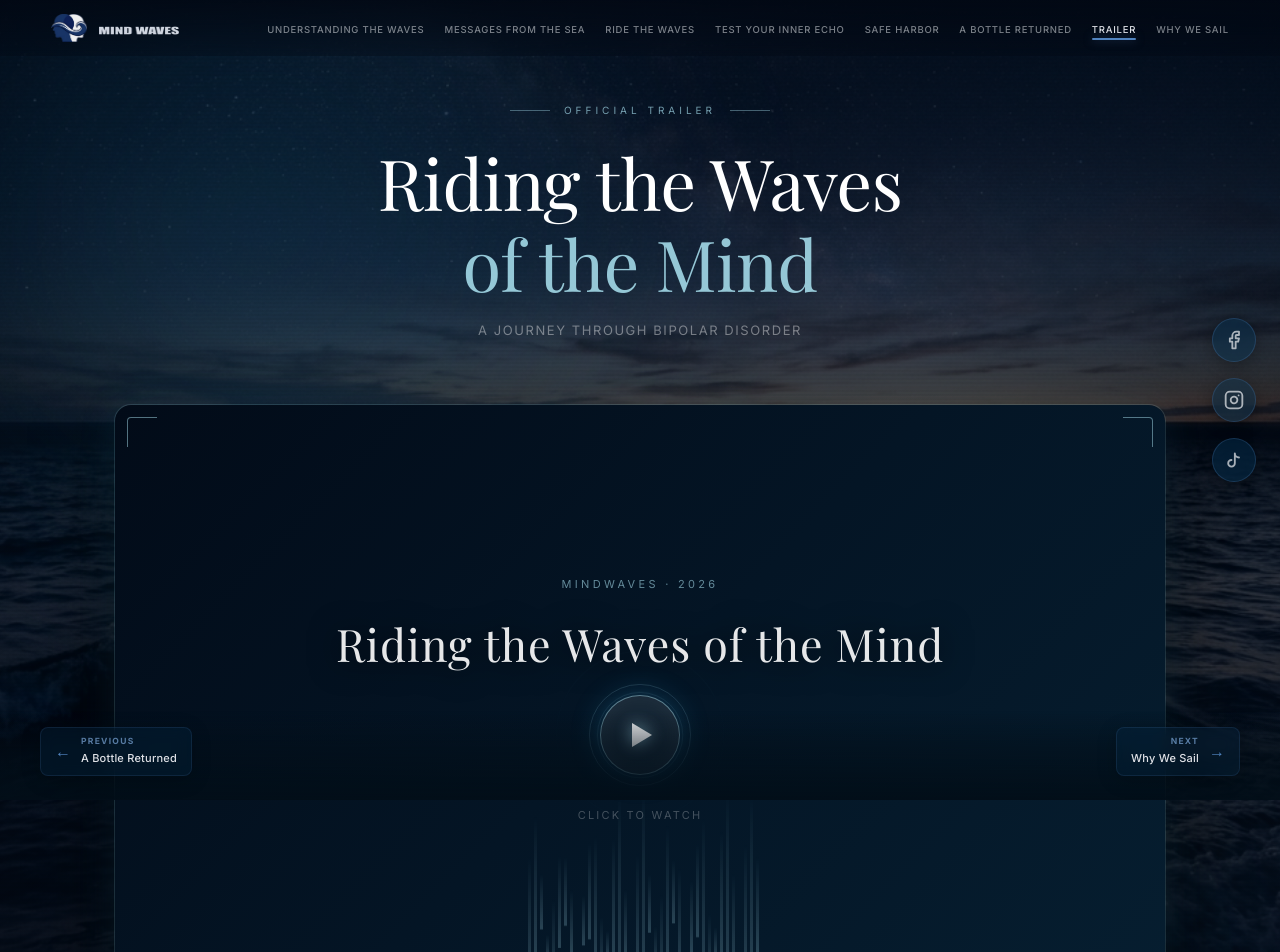
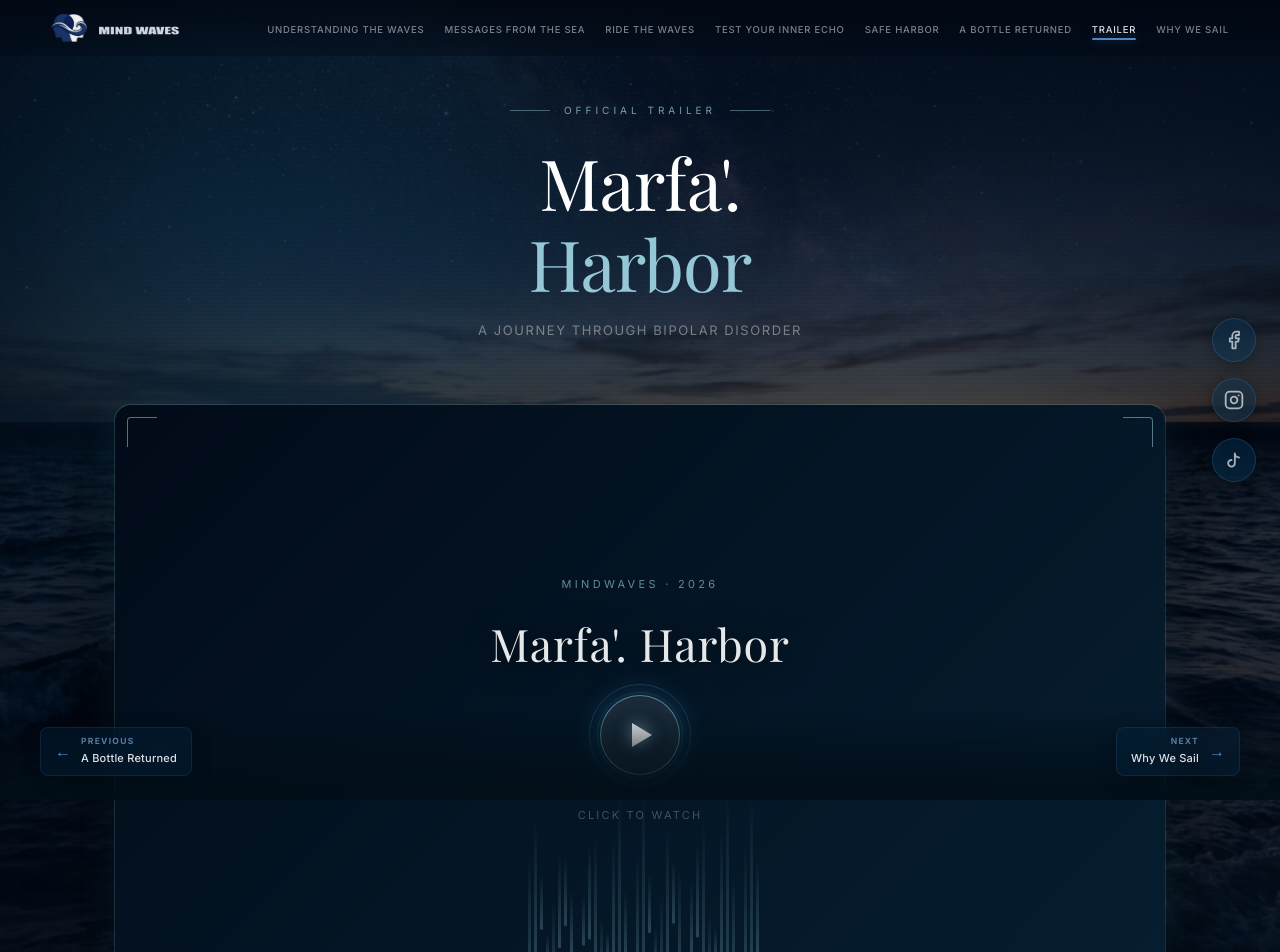
Before and after one commit to Pro-Abdallah/MindWaves, a React (Vite) app in the folder client/: page /trailer in a window 1280 px wide. Shown: the top 952 px of the page. Built offline with nearby package versions, Linux system fonts and the light colour scheme; a web font is replaced by a local one.

Commit message:
update trailer video to play inline and add comprehensive project README

```diff
--- a/client/src/components/Trailer/Trailer.jsx
+++ b/client/src/components/Trailer/Trailer.jsx
@@ -2,8 +2,6 @@ import React from 'react';
 import { motion } from 'framer-motion';
 import OceanBackground from './components/OceanBackground';
 import TrailerHero from './components/TrailerHero';
-import TrailerModal from './components/TrailerModal';
-import { useTrailerPlayer } from './hooks/useTrailerPlayer';
 import './styles/trailer.css';
 
 // Stagger parent for entering elements
@@ -20,8 +18,6 @@ const itemVariants = {
 };
 
 export default function Trailer() {
-  const { isModalOpen, openModal, closeModal } = useTrailerPlayer();
-
   return (
     <section className="trailer-section">
       {/* ── Atmospheric Background ── */}
@@ -42,8 +38,8 @@ export default function Trailer() {
 
         {/* Headline */}
         <motion.h1 className="trailer-headline" variants={itemVariants}>
-          Riding the Waves <br />
-          <span>of the Mind</span>
+          Marfa'. <br />
+          <span>Harbor</span>
         </motion.h1>
 
         {/* Tagline */}
@@ -56,7 +52,7 @@ export default function Trailer() {
           variants={itemVariants}
           style={{ width: '100%' }}
         >
-          <TrailerHero onPlay={openModal} />
+          <TrailerHero />
         </motion.div>
 
         {/* Bottom credits */}
@@ -70,9 +66,6 @@ export default function Trailer() {
           <span className="trailer-credit-item">Bipolar Disorder Awareness</span>
         </motion.div>
       </motion.div>
-
-      {/* ── Fullscreen Cinematic Modal ── */}
-      <TrailerModal isOpen={isModalOpen} onClose={closeModal} />
     </section>
   );
 }
--- a/client/src/components/Trailer/components/TrailerHero.jsx
+++ b/client/src/components/Trailer/components/TrailerHero.jsx
@@ -1,5 +1,5 @@
-import React from 'react';
-import { motion } from 'framer-motion';
+import React, { useState } from 'react';
+import { motion, AnimatePresence } from 'framer-motion';
 import PlayButton from './PlayButton';
 
 // Decorative wave bar heights for the poster atmosphere
@@ -8,7 +8,9 @@ const BARS = Array.from({ length: 40 }, (_, i) => ({
   delay: i * 0.06,
 }));
 
-export default function TrailerHero({ onPlay }) {
+export default function TrailerHero() {
+  const [isPlaying, setIsPlaying] = useState(false);
+
   return (
     <div className="trailer-frame-wrapper">
       <div className="trailer-frame-border">
@@ -17,9 +19,15 @@ export default function TrailerHero({ onPlay }) {
         <div className="trailer-corner-tr" />
         <div className="trailer-corner-bl" />
 
-        {/* Poster overlay — shown before play */}
-        <div className="trailer-poster" onClick={onPlay}>
-
+        <AnimatePresence>
+          {!isPlaying && (
+            <motion.div
+              className="trailer-poster"
+              onClick={() => setIsPlaying(true)}
+              initial={{ opacity: 1 }}
+              exit={{ opacity: 0 }}
+              transition={{ duration: 0.5 }}
+            >
               {/* Dark background */}
               <div className="trailer-poster-bg" />
 
@@ -54,7 +62,7 @@ export default function TrailerHero({ onPlay }) {
                   animate={{ opacity: 1, y: 0 }}
                   transition={{ delay: 0.6, type: 'spring', stiffness: 80 }}
                 >
-              Riding the Waves of the Mind
+                  Marfa'. Harbor
                 </motion.h2>
 
                 <motion.div
@@ -62,7 +70,7 @@ export default function TrailerHero({ onPlay }) {
                   animate={{ opacity: 1, scale: 1 }}
                   transition={{ delay: 0.9, type: 'spring', stiffness: 120 }}
                 >
-              <PlayButton onClick={onPlay} />
+                  <PlayButton onClick={() => setIsPlaying(true)} />
                 </motion.div>
 
                 <motion.p
@@ -80,16 +88,21 @@ export default function TrailerHero({ onPlay }) {
                   Click to watch
                 </motion.p>
               </div>
-        </div>
+            </motion.div>
+          )}
+        </AnimatePresence>
 
-        {/* Fallback empty iframe — hidden under poster */}
-        <iframe
+        {/* Video Player */}
+        {isPlaying && (
+          <video
             className="trailer-iframe"
-          src="about:blank"
-          title="Trailer placeholder"
-          aria-hidden="true"
-          tabIndex={-1}
+            src="https://res.cloudinary.com/dwgbbvjbz/video/upload/v1781279194/Trailer_-_Optimized_hmuy9x.mp4"
+            title="Marfa'. Harbor Trailer"
+            controls
+            autoPlay
+            playsInline
           />
+        )}
       </div>
     </div>
   );
--- a/client/src/components/Trailer/components/TrailerModal.jsx
+++ b/client/src/components/Trailer/components/TrailerModal.jsx
@@ -1,8 +1,5 @@
 import React from 'react';
 import { motion, AnimatePresence } from 'framer-motion';
-
-// YouTube embed ID
-const VIDEO_ID = 'RrWBhVlD1H8';
 
 export default function TrailerModal({ isOpen, onClose }) {
   return (
@@ -35,12 +32,13 @@ export default function TrailerModal({ isOpen, onClose }) {
 
             {/* 16:9 ratio container */}
             <div className="trailer-modal-ratio">
-              <iframe
+              <video
                 className="trailer-modal-iframe"
-                src={`https://www.youtube.com/embed/${VIDEO_ID}?autoplay=1&rel=0&modestbranding=1&color=white`}
-                title="MindWaves Trailer"
-                allow="accelerometer; autoplay; clipboard-write; encrypted-media; gyroscope; picture-in-picture"
-                allowFullScreen
+                src="https://res.cloudinary.com/dwgbbvjbz/video/upload/v1781279194/Trailer_-_Optimized_hmuy9x.mp4"
+                title="Marfa'. Harbor Trailer"
+                controls
+                autoPlay
+                playsInline
               />
             </div>
           </motion.div>
```
Also changed, not shown: 1 other file (tests, documents, lock files or other folders). Lines whose indentation alone changed are shown as unchanged.
